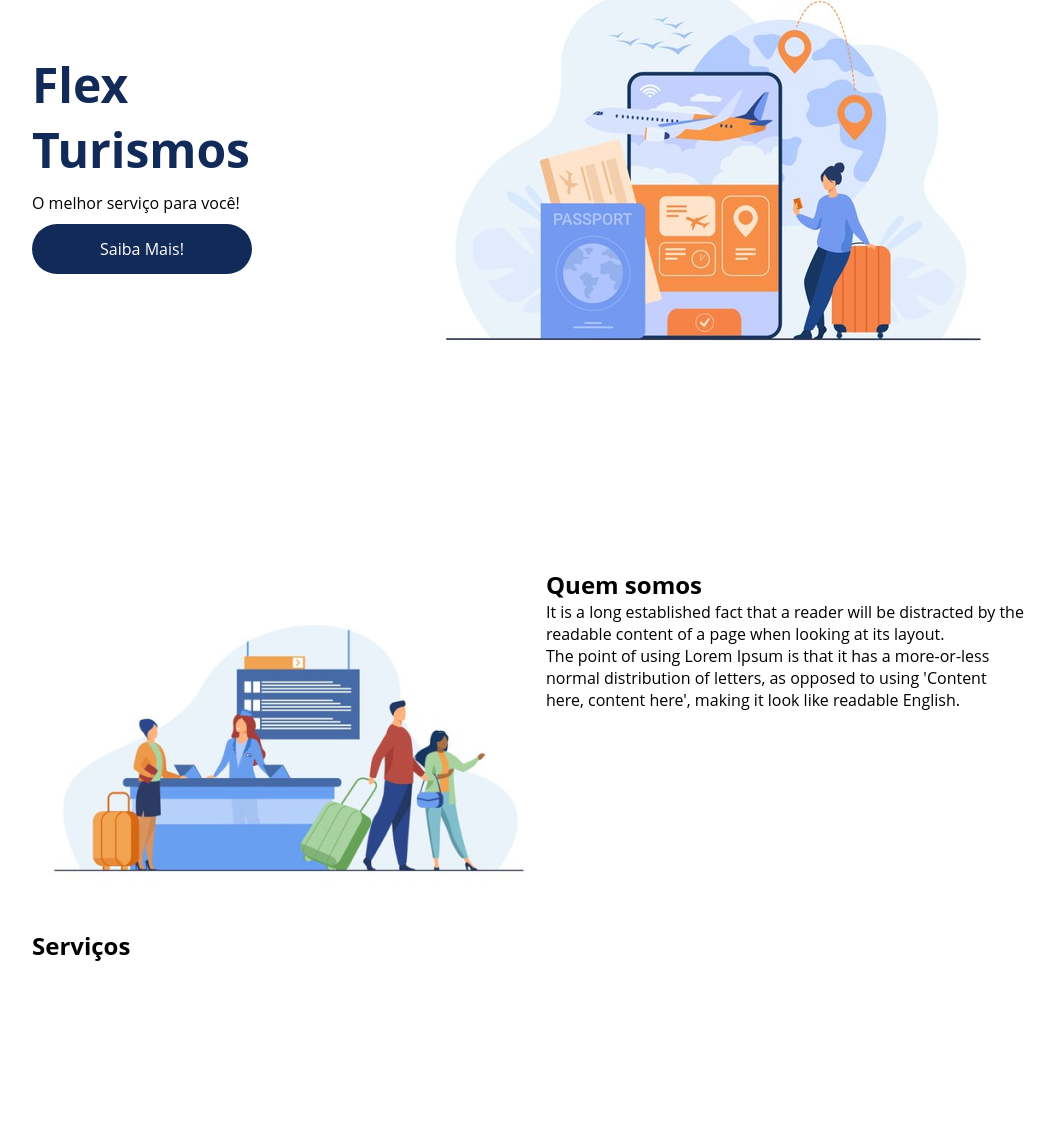
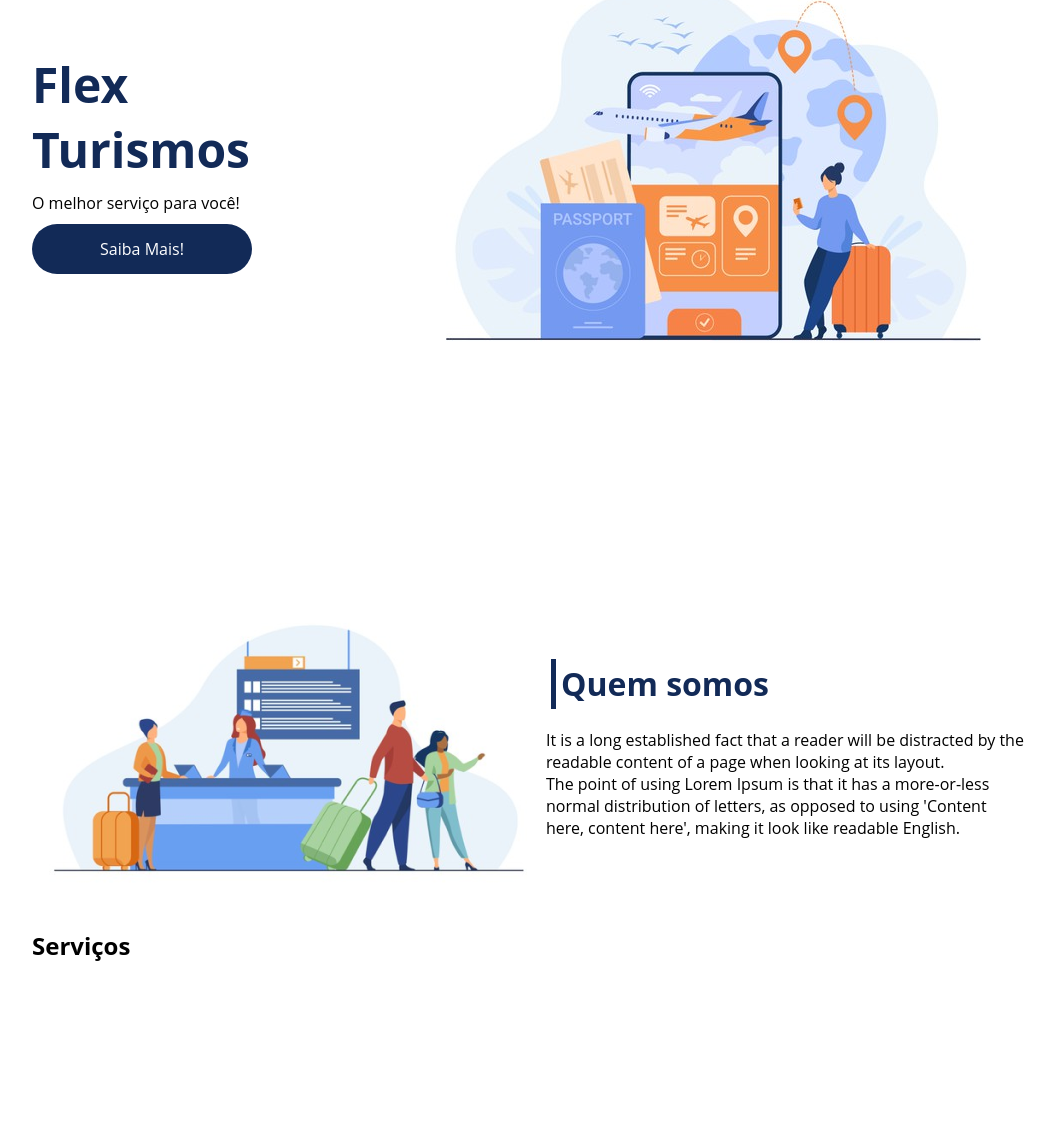
Before and after one commit to Gid-lamim/CSS-flexbox-practice, a plain HTML site: page index.html in a window 1280 px wide. Shown: the part 332-1461 px from the top of the page, without its empty margins (112-1166 px from the left). Drawn offline with Linux system fonts and the light colour scheme.

Commit message:
add style to quem-somos h2

```diff
--- a/index.html
+++ b/index.html
@@ -31,15 +31,14 @@
         </div>
     </div>
 
-    <div class="flex-container">
-        <div>
-            <img src="./images/1-quem-somos.png" alt="balcão de atendimento">
-        </div>
-
+    <div class="flex-container" id="quem-somos">
         <div>
             <h2>Quem somos</h2>
             <p>It is a long established fact that a reader will be distracted by the readable content of a page when looking at its layout. </p>
             <p>The point of using Lorem Ipsum is that it has a more-or-less normal distribution of letters, as opposed to using 'Content here, content here', making it look like readable English.</p>
+        </div>
+        <div>
+            <img src="./images/1-quem-somos.png" alt="balcão de atendimento">
         </div>
     </div>
 
--- a/style.css
+++ b/style.css
@@ -74,3 +74,27 @@ header .menu{
     margin-top: 10px ;
     margin-bottom: 10px;
 }
+
+#quem-somos{
+    flex-direction: row-reverse;
+    align-items: center;
+    justify-content: space-between;
+}
+
+#quem-somos h2{
+    font-size: 32px;
+    color: #122a57;
+    display: flex;
+    margin-bottom: 20px;
+    align-items: center;
+}
+
+#quem-somos h2::before{
+    content: "";
+    height: 50px;
+    width: 5px;
+    margin-right: 5px;
+    margin-left: 5px;
+    background-color: #122a57;
+    position: relative;
+}
```
